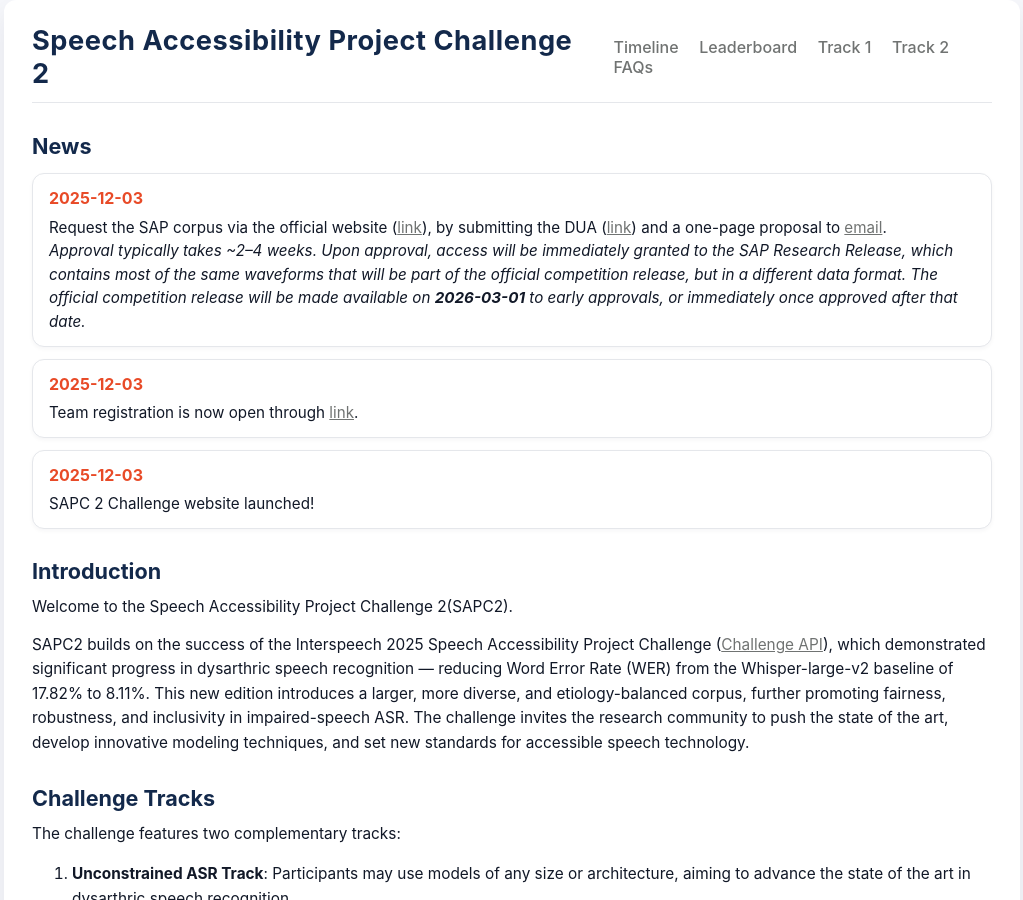
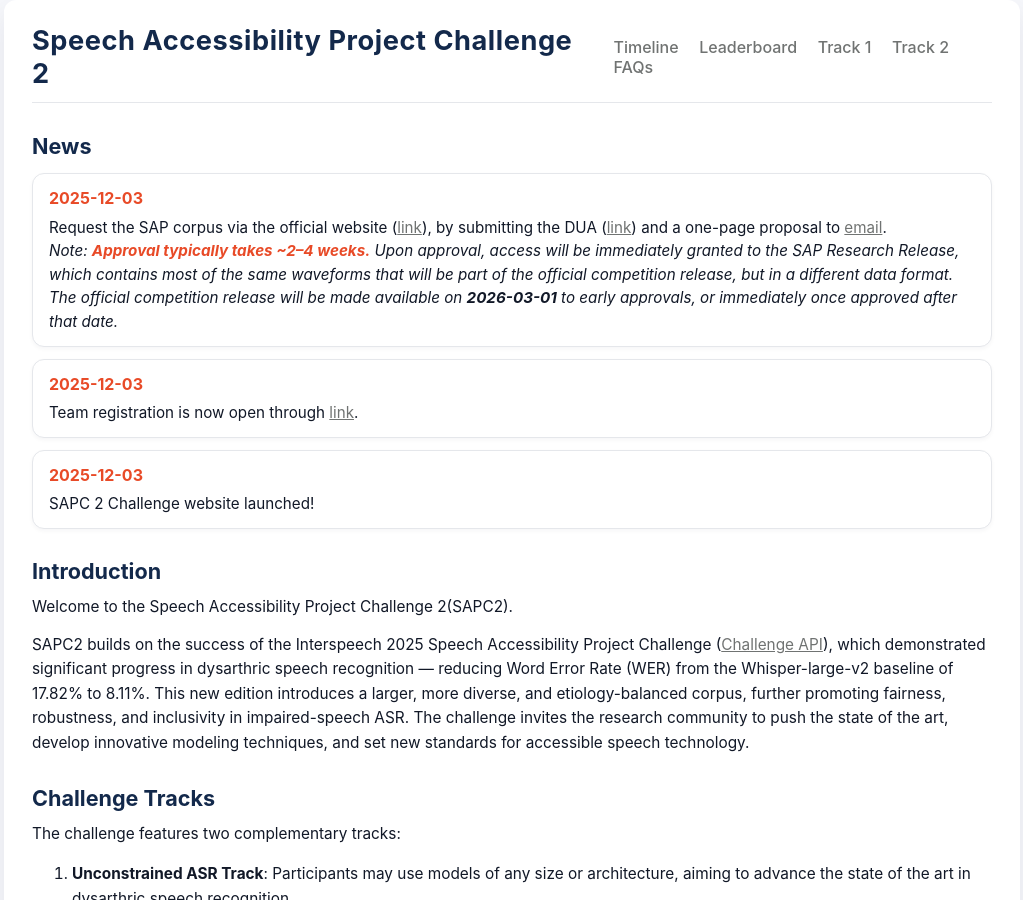
Before and after one commit to xiuwenz2/SAPC2-website, a Jekyll site: the page built from index.md, in a window 1280 px wide and 900 px high. Shown: the whole window, without its empty margins (128-1151 px from the left). Built offline with Jekyll 4.4.1, drawn with Linux system fonts in a browser that asks for light colours.

Commit message:
Update index.md

```diff
--- a/index.md
+++ b/index.md
@@ -25,7 +25,7 @@ hero_meta: >
       submitting the DUA
       (<a href="https://speechaccessibilityproject.beckman.illinois.edu/docs/librariesprovider8/default-document-library/data-transfer-and-use-agreement-speech-accessibility-project.pdf?sfvrsn=909bd90f_20">link</a>)
       and a one-page proposal to <a href="mailto:speechaccessibility@beckman.illinois.edu">email</a>.<br>
-      <em><span class="highlight-date">Approval typically takes ~2–4 weeks.</span>  Upon approval, access will be immediately granted
+      <em>Note: <strong><span style="color: #E84A27;">Approval typically takes ~2–4 weeks.</span></strong> Upon approval, access will be immediately granted
       to the SAP Research Release, which contains most of the same waveforms that will be part of
       the official competition release, but in a different data format.  The official competition
       release will be made available on <strong>2026-03-01</strong> to early approvals, or immediately
```
